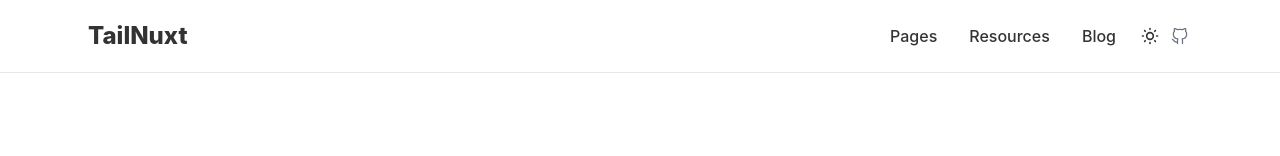
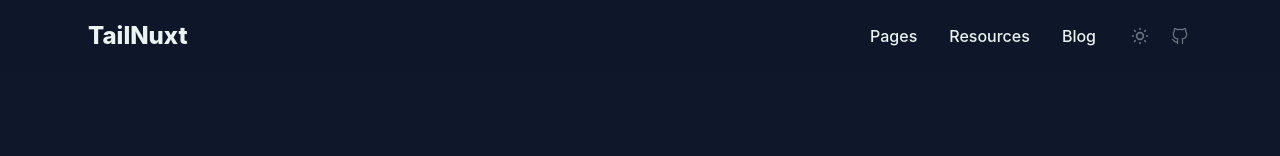
Before and after one commit to bitkarrot/tailnuxt, a Nuxt app: page / in a window 1280 px wide. Shown: the top 156 px of the page. Built offline with nearby package versions, Linux system fonts and the light colour scheme.

Commit message:
add toggleDarkMode

```diff
--- a/components/Header.vue
+++ b/components/Header.vue
@@ -48,12 +48,14 @@
         </ul>
         <div class="md:self-center flex items-center mb-4 md:mb-0 ml-2">
           <div class="hidden items-center md:flex">
-           <IconSun class="w-5 h-5" />
+            <button
+                @click="toggleDarkMode"
+                class="inline-block text-gray-500 dark:text-gray-400 hover:bg-gray-100 dark:hover:bg-gray-700 focus:outline-none focus:ring-4 focus:ring-gray-200 dark:focus:ring-gray-700 rounded-lg text-sm p-2.5">
+                <IconSun class="w-5 h-5"/>
+            </button>
             <a
               href="https://github.com/bitkarrot/tailnuxt"
-              class="inline-block text-gray-500 dark:text-gray-400 hover:bg-gray-100 dark:hover:bg-gray-700 focus:outline-none focus:ring-4 focus:ring-gray-200 dark:focus:ring-gray-700 rounded-lg text-sm p-2.5"
-              aria-label="TailNext Github"
-            >
+              class="inline-block text-gray-500 dark:text-gray-400 hover:bg-gray-100 dark:hover:bg-gray-700 focus:outline-none focus:ring-4 focus:ring-gray-200 dark:focus:ring-gray-700 rounded-lg text-sm p-2.5">
             <GitIcon class='w-5 h-5'/>
             </a>
           </div>
@@ -63,10 +65,19 @@
   </header>
 </template>
 
+
 <script setup>
-const colorMode = useColorMode()
-console.log("color mode preference: ", colorMode.preference)
+  const colorMode = useColorMode()
+  function toggleDarkMode()  {
+      if (colorMode.preference === "dark") {
+          colorMode.preference = "light"
+      } else if (colorMode.preference == "light") {
+          colorMode.preference = "dark"
+      }
+      console.log("local is now set to : ", colorMode.preference )
+  }
 </script>
+
 
 <style>
 
@@ -94,6 +105,11 @@ color: #ebf4f1;
     background-color: rgb(55 65 81 / var(--tw-bg-opacity));
 }
 
+.dark-mode .dark\:focus\:ring-gray-700:focus {
+    --tw-ring-opacity: 1;
+    --tw-ring-color: rgb(55 65 81 / var(--tw-ring-opacity));
+}
+
 @media (min-width: 768px) {
     .dark-mode .dark\:md\:bg-slate-900\/90 {
         background-color: rgb(15 23 42 / 0.9);
--- a/nuxt.config.ts
+++ b/nuxt.config.ts
@@ -7,7 +7,7 @@ export default defineNuxtConfig({
       ],
       css: ['@/assets/base.css'],
       colorMode: {
-            preference: 'system', // default value of $colorMode.preference
+            preference: 'dark', // default value of $colorMode.preference
             fallback: 'light', // fallback value if not system preference found
             hid: 'nuxt-color-mode-script',
             globalName: '__NUXT_COLOR_MODE__',
```
